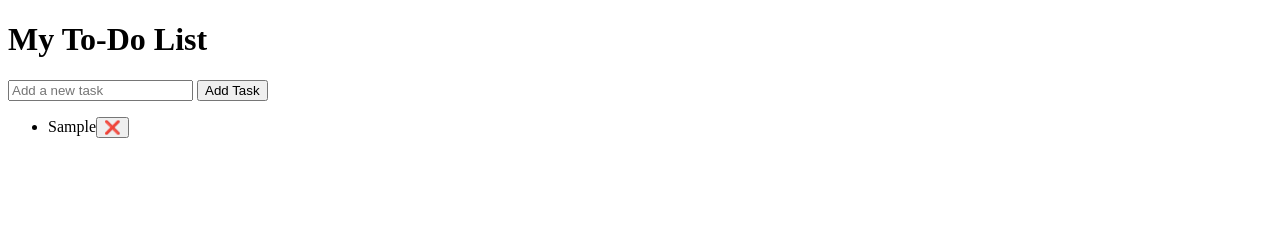
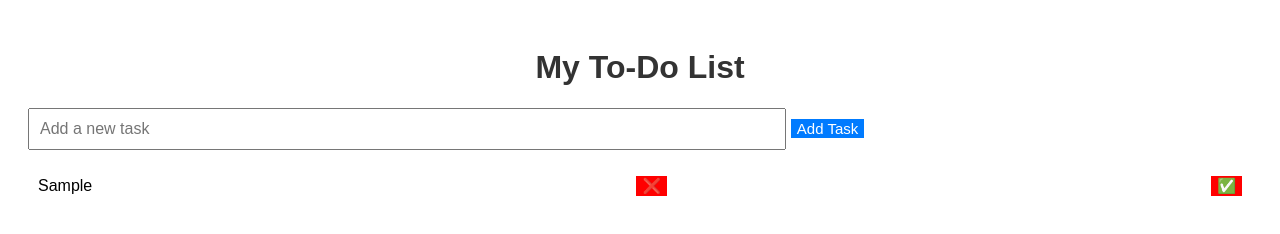
Before and after one commit to chinmaykanfade/todo-app, a plain HTML site: page index.html in a window 1280 px wide. Both pictures are taken after typing "Sample" into the empty fields and a click on the button "Add Task". Drawn offline with Linux system fonts and the light colour scheme.

Commit message:
added done button feature

```diff
--- a/script.js
+++ b/script.js
@@ -8,9 +8,17 @@ let li=document.createElement("li");
 button.onclick=function(){
     li.remove();
 }
+let donebutton=document.createElement("button");
+donebutton.textContent="✅";
+donebutton.onclick=function(){
+    li.textContent.style.textDecoration="line-through";
+    li.textContent.style.opacity="0.6"
+}
+
 let textNode = document.createTextNode(task);
 li.appendChild(textNode);
-li.appendChild(button);  // add button next to the text
+li.appendChild(button);
+li.appendChild(donebutton);
 
 
 
--- a/style.css
+++ b/style.css
@@ -1,3 +1,43 @@
 body{
-    background: color #f4f4f4;
+    font-family: Arial, "Helvetica Neue", Helvetica, sans-serif;
+    background: color hsl(0, 14%, 90%);
+    padding: 20px;
+
 }
+h1{
+    text-align: center;
+    color:#333;
+}
+input{
+    font-size: 16px;
+    width: 60%;
+    padding: 10px;
+}
+button{
+    padding: 10px,15px;
+    font-size: 15px;
+    background-color: #007bff;
+    color: white;
+    border: none;
+    cursor: pointer;
+}
+ul{
+    list-style-type: none;
+    padding: 0;
+}
+li{
+    background: white;
+    margin: 10px 0;
+    padding: 10px;
+    border-left: 4px,solid #007bff;
+    display: flex;
+    justify-content:space-between;
+    align-items: center;
+}
+li button{
+    background-color: red;
+    color: white;
+    padding: 5px,10px;
+    border: none;
+    cursor:pointer;
+}
```
